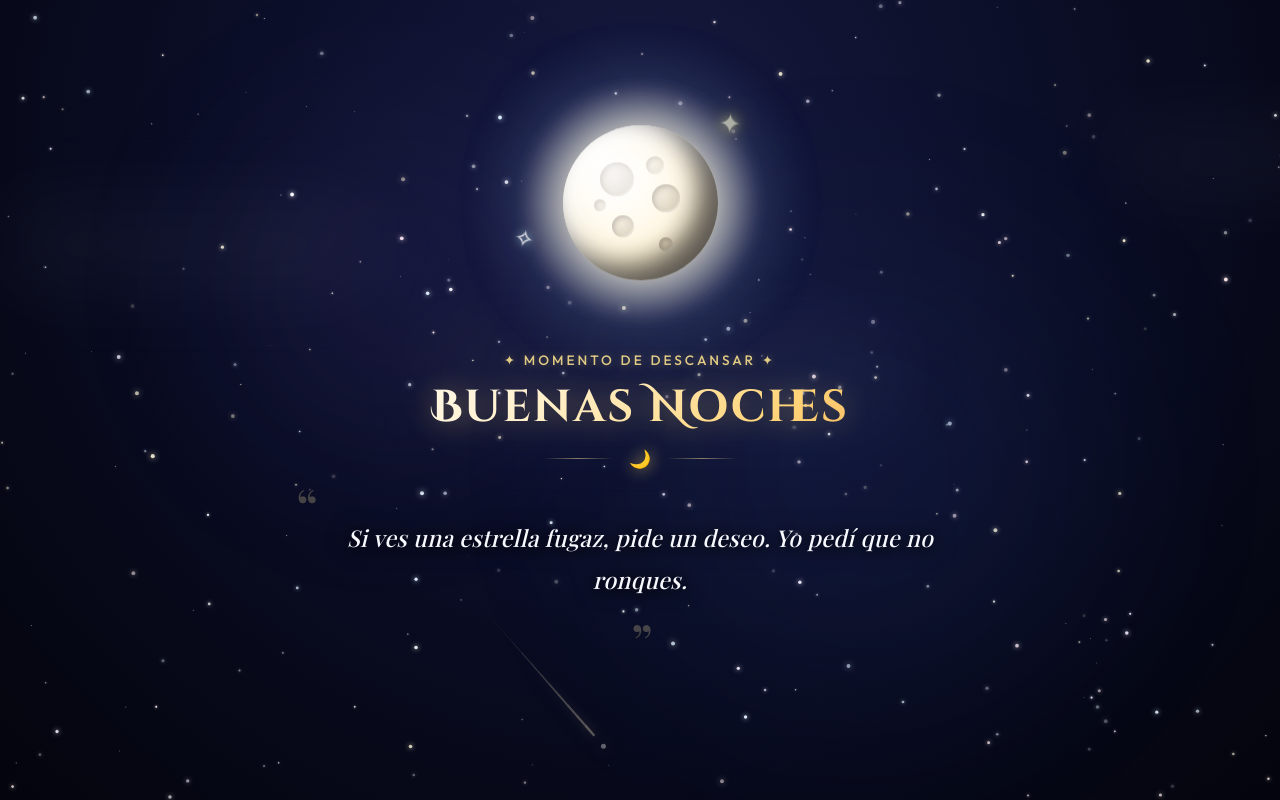
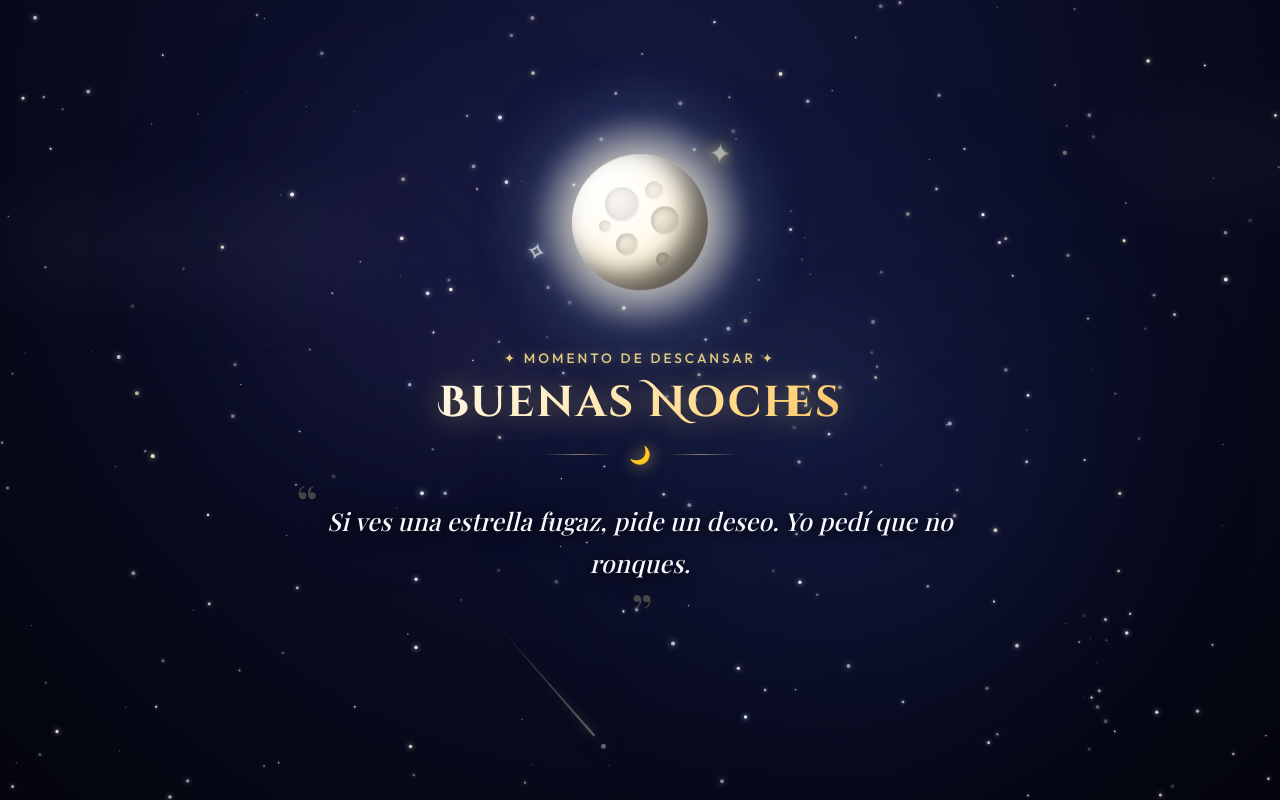
Before and after one commit to G-YHONNER/good-night, a plain HTML site: page index.html in a window 1280 px wide. Drawn offline with nearby package versions, Linux system fonts and the light colour scheme; a web font is replaced by a local one.

Commit message:
Pantalla completa fija sin scroll y bloqueo total de zoom

```diff
--- a/index.html
+++ b/index.html
@@ -3,7 +3,8 @@
 
 <head>
   <meta charset="UTF-8">
-  <meta name="viewport" content="width=device-width, initial-scale=1.0">
+  <meta name="viewport"
+    content="width=device-width, initial-scale=1.0, maximum-scale=1.0, minimum-scale=1.0, user-scalable=no, viewport-fit=cover">
   <title>Buenas Noches ✨ Dulces Sueños</title>
   <meta name="description"
     content="Una hermosa tarjeta interactiva de Buenas Noches con una luna brillante, cielo estrellado y frases reconfortantes para descansar.">
--- a/script.js
+++ b/script.js
@@ -247,4 +247,47 @@ document.addEventListener('DOMContentLoaded', () => {
       // Navegadores que bloquean autoplay antes de gesto de usuario
     }
   }
+
+  // --- BLOQUEO TOTAL DE ZOOM ---
+  // Bloquear gestos de pellizco en Safari iOS
+  document.addEventListener('gesturestart', (e) => e.preventDefault());
+  document.addEventListener('gesturechange', (e) => e.preventDefault());
+  document.addEventListener('gestureend', (e) => e.preventDefault());
+
+  // Bloquear multi-touch pinch en pantallas táctiles
+  document.addEventListener('touchstart', (e) => {
+    if (e.touches && e.touches.length > 1) {
+      e.preventDefault();
+    }
+  }, { passive: false });
+
+  document.addEventListener('touchmove', (e) => {
+    if (e.touches && e.touches.length > 1) {
+      e.preventDefault();
+    }
+  }, { passive: false });
+
+  // Bloquear zoom por doble toque rápido
+  let lastTouchEnd = 0;
+  document.addEventListener('touchend', (e) => {
+    const now = Date.now();
+    if (now - lastTouchEnd <= 300) {
+      e.preventDefault();
+    }
+    lastTouchEnd = now;
+  }, { passive: false });
+
+  // Bloquear zoom con rueda de ratón (Ctrl + scroll)
+  document.addEventListener('wheel', (e) => {
+    if (e.ctrlKey) {
+      e.preventDefault();
+    }
+  }, { passive: false });
+
+  // Bloquear atajos de zoom de teclado (Ctrl +, Ctrl -, Ctrl 0)
+  document.addEventListener('keydown', (e) => {
+    if (e.ctrlKey && (e.key === '+' || e.key === '-' || e.key === '=' || e.key === '0')) {
+      e.preventDefault();
+    }
+  });
 });
--- a/style.css
+++ b/style.css
@@ -33,21 +33,31 @@ html,
 body {
   width: 100%;
   height: 100%;
-  overflow-x: hidden;
+  height: 100dvh;
+  margin: 0;
+  padding: 0;
+  overflow: hidden;
   background-color: var(--bg-dark);
   color: var(--text-primary);
   font-family: var(--font-ui);
   user-select: none;
+  -webkit-user-select: none;
+  touch-action: none;
+  -ms-touch-action: none;
+  overscroll-behavior: none;
+  -webkit-text-size-adjust: 100%;
   -webkit-font-smoothing: antialiased;
 }
 
 body {
-  min-height: 100vh;
+  height: 100vh;
+  height: 100dvh;
   display: flex;
   justify-content: center;
   align-items: center;
   background: radial-gradient(circle at 50% 18%, #161a40 0%, #0a0d24 50%, #03040c 100%);
   position: relative;
+  overflow: hidden;
 }
 
 /* =========================================================
@@ -167,8 +177,11 @@ body {
   justify-content: center;
   width: 100%;
   max-width: 820px;
-  padding: 2.5rem 1.5rem;
+  height: 100%;
+  max-height: 100dvh;
+  padding: 1.5rem;
   box-sizing: border-box;
+  overflow: hidden;
 }
 
 /* =========================================================
@@ -176,9 +189,9 @@ body {
    ========================================================= */
 .moon-wrapper {
   position: relative;
-  width: 180px;
-  height: 180px;
-  margin-bottom: 2rem;
+  width: min(180px, 20vh);
+  height: min(180px, 20vh);
+  margin-bottom: clamp(1rem, 2.5vh, 2rem);
   cursor: pointer;
   display: flex;
   align-items: center;
@@ -186,6 +199,7 @@ body {
   transition: transform 0.6s cubic-bezier(0.2, 0.8, 0.2, 1);
   animation: floatMoon 7s ease-in-out infinite;
   outline: none;
+  flex-shrink: 0;
 }
 
 .moon-wrapper:hover {
@@ -199,8 +213,8 @@ body {
 /* Halos luminosos de la luna */
 .moon-halo-outer {
   position: absolute;
-  width: 320px;
-  height: 320px;
+  width: min(320px, 36vh);
+  height: min(320px, 36vh);
   border-radius: 50%;
   background: radial-gradient(circle, var(--moon-glow-outer) 0%, rgba(135, 175, 255, 0.08) 50%, transparent 75%);
   filter: blur(15px);
@@ -210,8 +224,8 @@ body {
 
 .moon-halo-inner {
   position: absolute;
-  width: 230px;
-  height: 230px;
+  width: min(230px, 26vh);
+  height: min(230px, 26vh);
   border-radius: 50%;
   background: radial-gradient(circle, var(--moon-glow-intense) 0%, rgba(255, 240, 200, 0.2) 60%, transparent 75%);
   filter: blur(8px);
@@ -221,8 +235,8 @@ body {
 /* Cuerpo esférico de la Luna */
 .moon {
   position: relative;
-  width: 155px;
-  height: 155px;
+  width: min(155px, 17vh);
+  height: min(155px, 17vh);
   border-radius: 50%;
   background: radial-gradient(circle at 35% 35%, #ffffff 0%, #fff6df 45%, #ecdcb0 85%, #bca574 100%);
   box-shadow:
@@ -427,7 +441,7 @@ body {
 
 .main-title {
   font-family: var(--font-title);
-  font-size: 2.8rem;
+  font-size: clamp(1.8rem, 4.5vw, 2.7rem);
   font-weight: 700;
   letter-spacing: 2px;
   margin: 0.2rem 0;
@@ -488,15 +502,13 @@ body {
 
 .quote-text {
   font-family: var(--font-quote);
-  font-size: 1.45rem;
+  font-size: clamp(1.2rem, 3.2vw, 1.55rem);
   font-style: italic;
   font-weight: 400;
-  line-height: 1.8;
+  line-height: 1.7;
   color: #f7f9ff;
   letter-spacing: 0.3px;
   text-shadow: 0 2px 14px rgba(0, 0, 0, 0.95), 0 0 25px rgba(5, 7, 24, 0.85);
-  transition: opacity 0.5s ease, transform 0.5s ease;
-  min-height: 110px;
   display: flex;
   align-items: center;
   justify-content: center;
```
